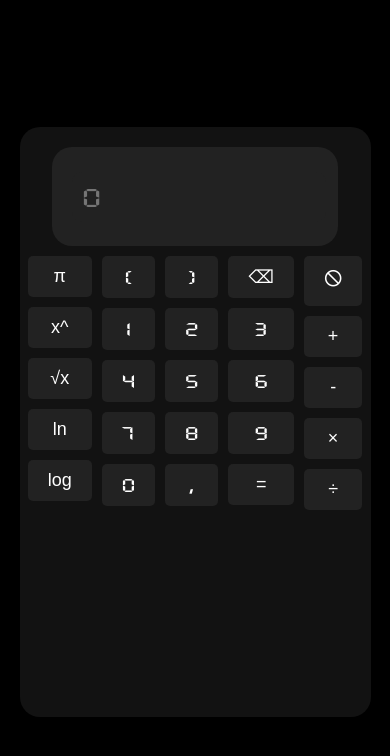
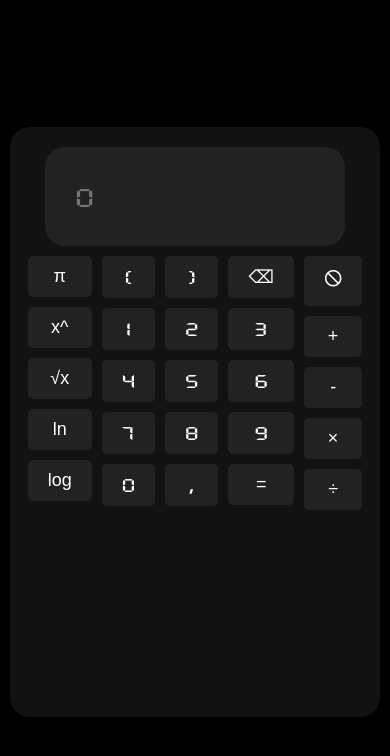
Before and after one commit to andrea-chirillano/Calculator, an Angular app: page / in a window 390 px wide. Shown: the top 756 px of the page. Built offline with nearby package versions, Linux system fonts and the light colour scheme.

Commit message:
Fix: background

```diff
--- a/package.json
+++ b/package.json
@@ -29,7 +29,7 @@
     "@angular/cli": "~16.2.2",
     "@angular/compiler-cli": "^16.2.0",
     "@types/jasmine": "~4.3.0",
-    "angular-cli-ghpages": "^0.6.2",
+    "angular-cli-ghpages": "^1.0.7",
     "jasmine-core": "~4.6.0",
     "karma": "~6.4.0",
     "karma-chrome-launcher": "~3.2.0",
--- a/src/app/components/calculator/calculator.component.css
+++ b/src/app/components/calculator/calculator.component.css
@@ -30,7 +30,7 @@
 @media screen and (max-width: 1075px) {
   .calculator {
     height: 70vh;
-    width: 90vw;
+    width: 95vw;
   }
 }
 
```
Also changed, not shown: 1 other file (tests, documents, lock files or other folders).
